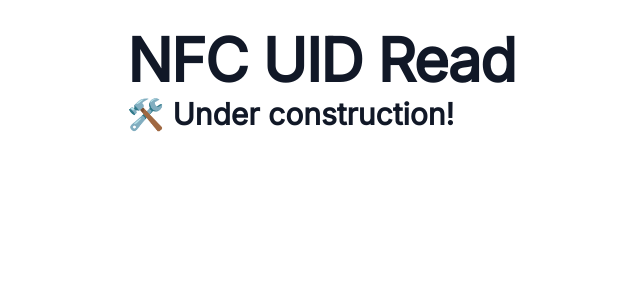
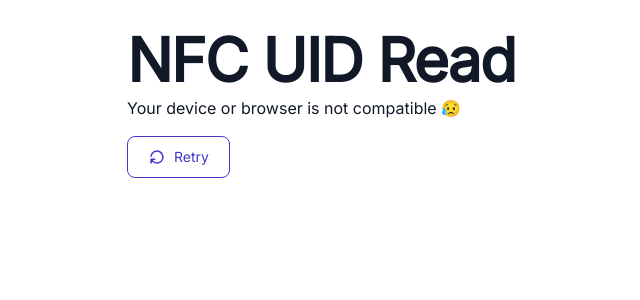
Before and after one commit to easis/nfc-uid-read, a Next.js app: page /nfc-uid-read/ in a window 1280 px wide. Shown: the top 300 px of the page, without its empty margins (1-641 px from the left). Built offline with nearby package versions, Linux system fonts and the light colour scheme.

Commit message:
[WIP] NFC action buttons

```diff
--- /dev/null
+++ b/components/index/action-button.module.css
@@ -0,0 +1,9 @@
+.btn {
+  @apply text-center;
+  @apply inline-flex justify-center;
+  @apply w-full;
+}
+
+.icon {
+  @apply mr-2;
+}
--- /dev/null
+++ b/components/index/action-button.tsx
@@ -0,0 +1,73 @@
+import styles from '@/components/index/action-button.module.css';
+
+import Button from "@/components/shared/button";
+import { useEffect, useState } from 'react';
+
+const StartButtonIcon = <svg xmlns="http://www.w3.org/2000/svg" className={styles.icon} width="18" height="18" viewBox="0 0 24 24" strokeWidth="2" stroke="currentColor" fill="none" strokeLinecap="round" strokeLinejoin="round"><path stroke="none" d="M0 0h24v24H0z" fill="none"></path><path d="M7 4v16l13 -8z"></path></svg>;
+const StopButtonIcon = <svg xmlns="http://www.w3.org/2000/svg" className={styles.icon} width="18" height="18" viewBox="0 0 24 24" strokeWidth="2" stroke="currentColor" fill="none" strokeLinecap="round" strokeLinejoin="round"><path stroke="none" d="M0 0h24v24H0z" fill="none"></path><rect x="5" y="5" width="14" height="14" rx="2"></rect></svg>;
+
+interface ActionButtonProps {
+    onMessageReceived: (event: NDEFReadingEvent) => void;
+};
+
+const ActionButton: React.FC<ActionButtonProps> = (props: ActionButtonProps) => {
+
+    const [isRunning, setIsRunning] = useState(false);
+
+    const [reader] = useState(new NDEFReader());
+    reader.onreading = props.onMessageReceived;
+    reader.onreadingerror = console.error;
+
+    const [abortController, setAbortController] = useState(new AbortController());
+    abortController.signal.onabort = () => setIsRunning(false);
+
+    const [permissionGranted, setPermissionGranted] = useState(false);
+    const [showPermissionError, setShowPermissionError] = useState(false);
+
+    useEffect(() => {
+        navigator.permissions.query({ name: 'nfc' as PermissionName })
+            .then((status: PermissionStatus) => {
+                console.log('🐱‍👤', `NFC permission status: `, status.state);
+
+                if (status.state === 'prompt')
+                    return;
+
+                if (status.state === 'denied') {
+                    setShowPermissionError(true);
+                    return;
+                }
+
+                setPermissionGranted(status.state === 'granted');
+            })
+            .catch(e => {
+                setShowPermissionError(true);
+            });
+    }, []);
+
+    const onAction = async () => {
+        if (isRunning) {
+            abortController.abort('');
+            setAbortController(new AbortController());
+        } else {
+            try {
+                await reader.scan({ signal: abortController.signal });
+            } catch (ex) {
+                console.log('❌', 'Error while scanning for NFC tags', { exception: ex });
+            }
+
+            setIsRunning(true);
+        }
+    };
+
+    return (
+        <>
+            {showPermissionError && <p>Here goes an error message!</p>}
+            <Button className={styles.btn} onClick={onAction} disabled={!permissionGranted}>
+                {!isRunning ? StartButtonIcon : StopButtonIcon}
+                {!isRunning ? `Start` : `Stop`}
+            </Button>
+        </>
+    );
+};
+
+export default ActionButton;
--- /dev/null
+++ b/components/index/compatible.tsx
@@ -0,0 +1,23 @@
+import ActionButton from "@/components/index/action-button";
+
+import { useState } from "react";
+
+interface CompatibleProps {
+
+};
+
+const Compatible: React.FC<CompatibleProps> = (props: CompatibleProps) => {
+
+    const onMessage = (event: NDEFReadingEvent) => {
+        console.log('🐱‍👤', 'Received NDEF', { uid: event.serialNumber, message: event.message });
+    };
+
+    return (
+        <>
+            {/* TODO: add a little description of what happens when you click the start button */}
+            <ActionButton onMessageReceived={onMessage} />
+        </>
+    );
+};
+
+export default Compatible;
--- /dev/null
+++ b/components/index/not-compatible.tsx
@@ -0,0 +1,27 @@
+import Button from "../shared/button";
+
+interface NotCompatibleProps {
+    onRetry?: () => void;
+    canRetry?: boolean;
+};
+
+const NotCompatible: React.FC<NotCompatibleProps> = (props: NotCompatibleProps) => {
+
+    return (
+        <>
+            <p className='pb-4'>Your device or browser is not compatible 😥</p>
+
+            {/* TODO: add a checklist of prerequisites? like: chrome ✔ android ✔ https ❌ */}
+
+            <Button onClick={props.onRetry} className='inline-flex items-center' disabled={!props.canRetry}>
+                <svg xmlns="http://www.w3.org/2000/svg" className="mr-2" width="18" height="18" viewBox="0 0 24 24" stroke-width="2" stroke="currentColor" fill="none" stroke-linecap="round" stroke-linejoin="round">
+                    <path stroke="none" d="M0 0h24v24H0z" fill="none"></path>
+                    <path d="M4.05 11a8 8 0 1 1 .5 4m-.5 5v-5h5"></path>
+                </svg>
+                Retry
+            </Button>
+        </>
+    );
+};
+
+export default NotCompatible;
--- a/pages/index.module.css
+++ b/pages/index.module.css
@@ -1,3 +1,5 @@
-.title {
-  @apply text-3xl font-bold;
+.container {
+  @apply bg-indigo-100 dark:bg-dark-gray-400;
+  @apply rounded shadow;
+  @apply p-4;
 }
--- a/pages/index.tsx
+++ b/pages/index.tsx
@@ -1,12 +1,40 @@
-import { NextPage } from 'next';
 import styles from './index.module.css';
 
+import Button from '@/components/shared/button';
+import Spinner from '@/components/shared/spinner';
+
+import { NextPage } from 'next';
+import { useEffect, useState } from 'react';
+import NotCompatible from '@/components/index/not-compatible';
+import Compatible from '@/components/index/compatible';
+
 const Home: NextPage = () => {
+
+    const [isReady, setIsReady] = useState<boolean>(false);
+    const [isCompatible, setIsCompatible] = useState<boolean>(false);
+
+    useEffect(() => {
+        checkCompatibility();
+    }, []);
+
     return (
-        <h1 className={styles.title}>
-            🛠 Under construction!
-        </h1>
+        <>
+            {!isReady && <div className={styles.container}><Spinner text='Checking if your device and browser are compatible with NFC...' /></div>}
+
+            {(isReady && !isCompatible) && <NotCompatible onRetry={checkCompatibility} canRetry={isReady} />}
+            {(isReady && isCompatible) && <Compatible />}
+
+        </>
     );
+
+    function checkCompatibility() {
+        setIsReady(false);
+
+        setTimeout(() => {
+            setIsCompatible('NDEFReader' in window);
+            setIsReady(true);
+        }, 500);
+    }
 };
 
 export default Home;
```
